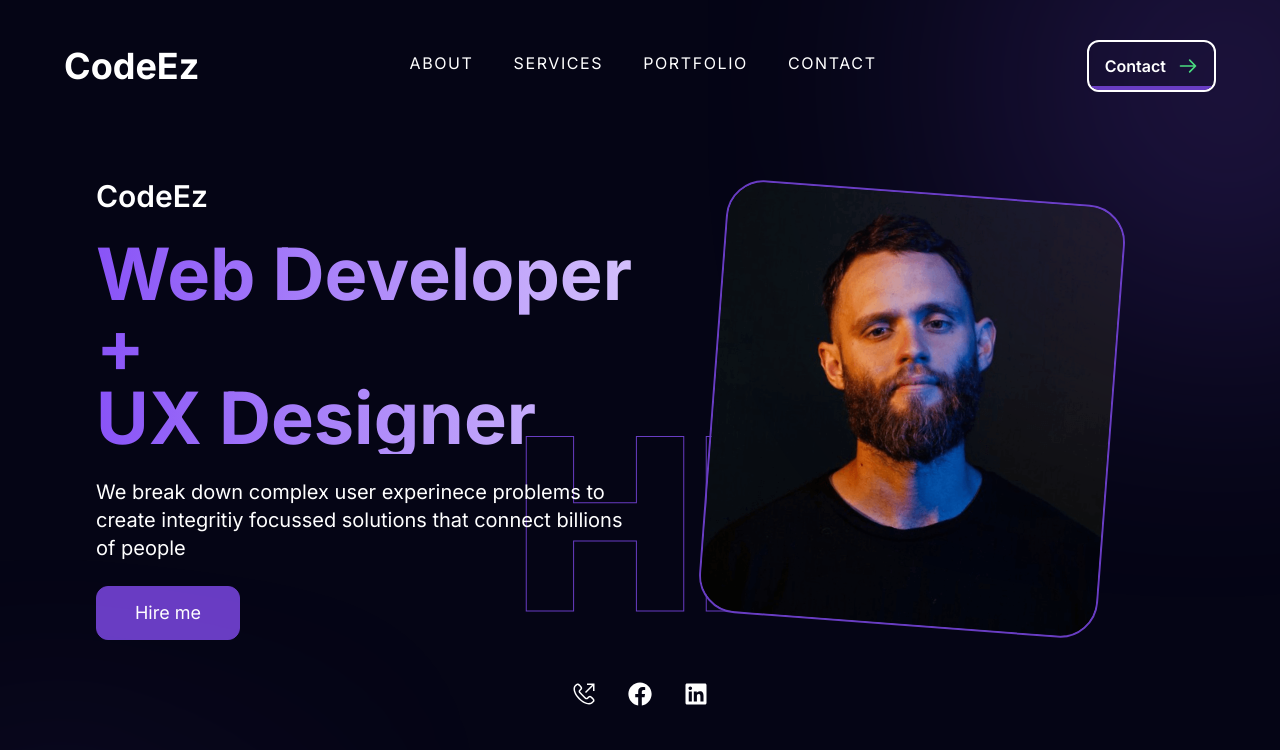
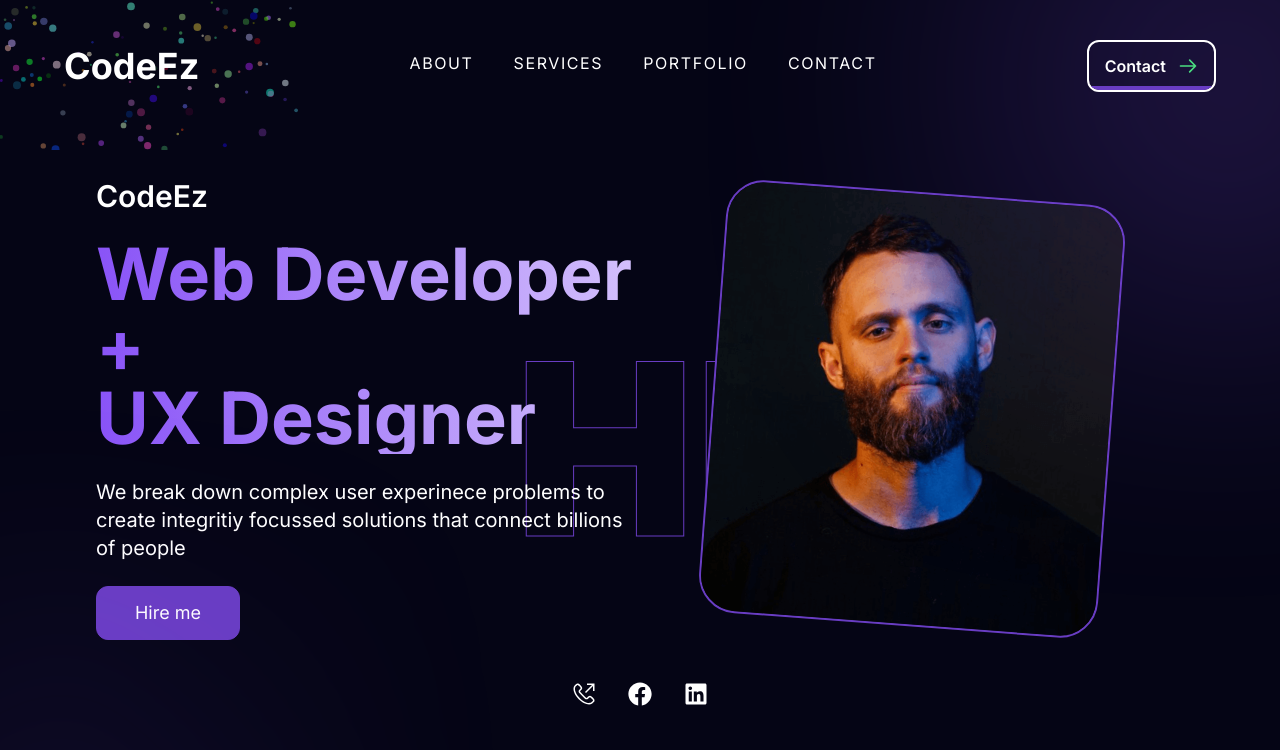
Before and after one commit to SherMuhammadgithub/my-portfolio, a Next.js app: page / in a window 1280 px wide. Shown: the top 750 px of the page. Built offline with nearby package versions, Linux system fonts and the light colour scheme.

Commit message:
Update canvas styling in hero.jsx

```diff
--- a/src/components/hero.jsx
+++ b/src/components/hero.jsx
@@ -187,7 +187,11 @@ export default function Hero() {
           </p>
         </div>
       </div>
-      <canvas ref={canvasRef} id="dotsCanvas"></canvas>
+      <canvas
+        ref={canvasRef}
+        className="  absolute top-0 left-0 z-[-1]"
+        id="dotsCanvas"
+      ></canvas>
     </main>
   );
 }
```
